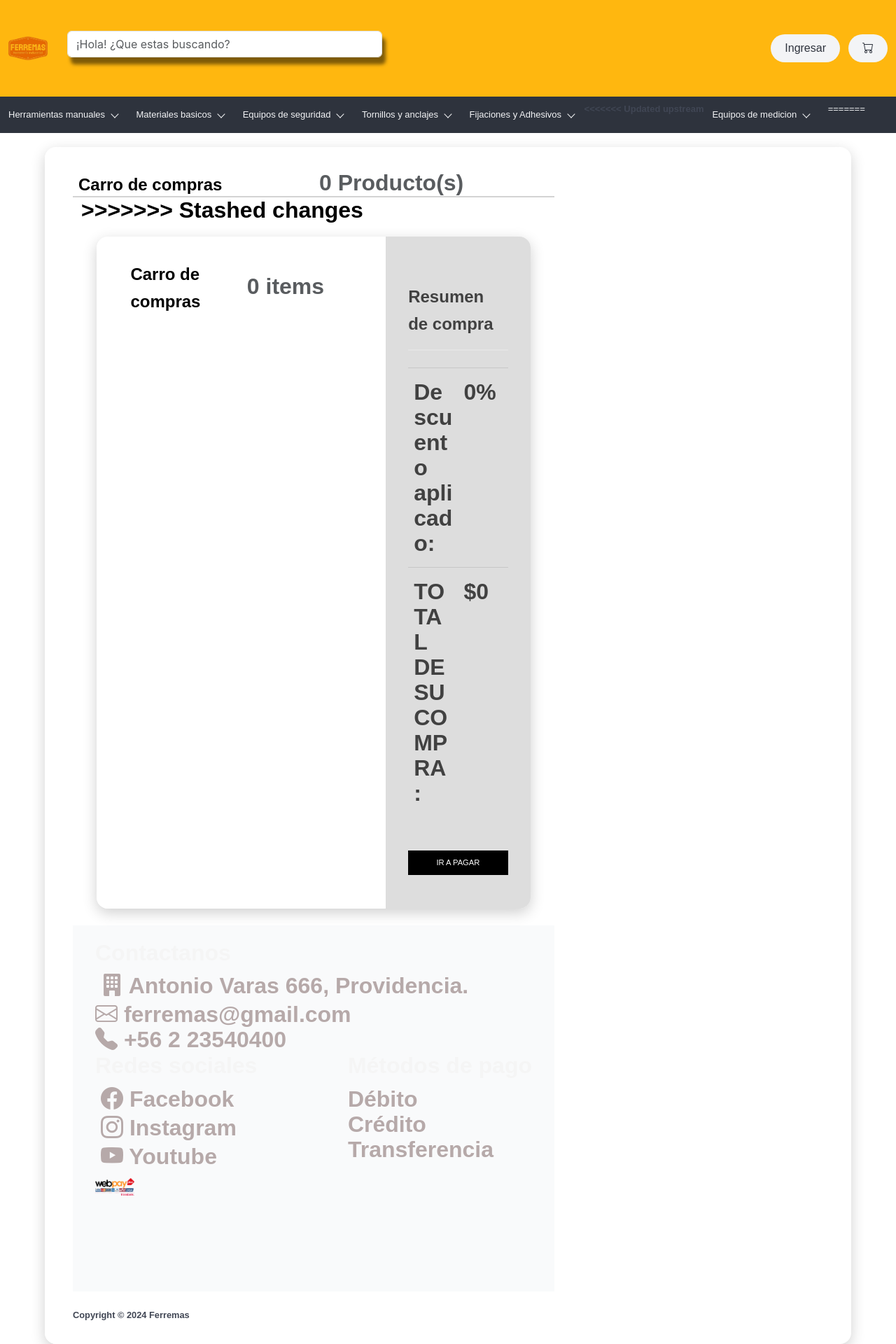
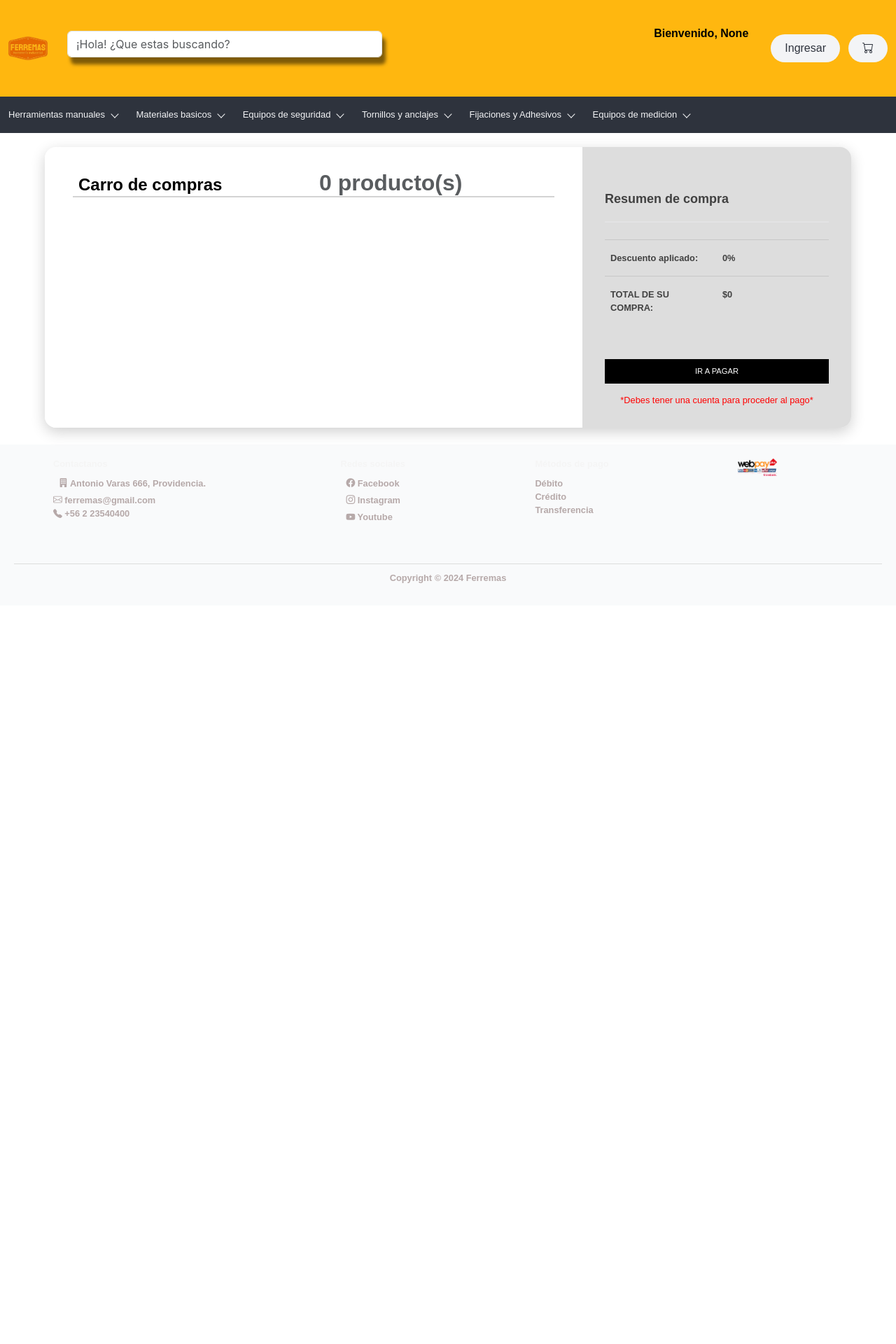
Before and after one commit to Alarconluis099/FERRAMAS, a Flask app: page /Carrito in a window 1280 px wide. Shown: the whole page at 70% size. After the commit the page ends 833 px from the top, so only its background shows below. Run offline with Flask 3, Linux system fonts and the light colour scheme; data that the repository does not hold is empty.

Commit message:
Visual fix

```diff
--- a/app/static/css/style_carrito.css
+++ b/app/static/css/style_carrito.css
@@ -139,6 +139,11 @@ body{
 
   width: 30px;
   height: 30px;
+}
+
+.informacion-importante{
+  color: red;
+  text-align:  center;
 }
 
 
@@ -297,3 +302,18 @@ a:hover{
   font-size: small;
   font-weight: lighter;
 }
+
+/* Usuario logeado */
+.usuario-navbar{
+  margin: 10px;
+  margin-top: 20px;
+  padding: 10px;
+  text-align: center;
+  font-size: medium;
+}
+
+.usuario-navbar h1{
+  color: black;
+  font-weight: bold;
+
+}
--- a/app/templates/carrito.html
+++ b/app/templates/carrito.html
@@ -34,6 +34,9 @@
           </div>
 
           <div class="navbar-end">
+            <div class="usuario-navbar">
+              <h1>Bienvenido, {{ usuario }}</h1>
+            </div>
             <div class="navbar-item">
               <div class="buttons">
                 <a href="Login" class="button is-light is-rounded">
@@ -199,7 +202,6 @@
                       </div>
                     </div>
                   </div>
-<<<<<<< Updated upstream
 
 
                   <div id="navbarBasicExample" class="navbar-menu">
@@ -220,48 +222,6 @@
                             Medidor distancia
                           </a>
                         </div>
-=======
-
-
-      </nav>
-
-      <!-- BODY -->
-
-      <!--Carro de compras-->
-
-
-      <div class="card"> <!--Columna productos-->
-        <div class="row">
-            <div class="col-md-8 cart">
-                <div class="title">
-                    <div class="row">
-                        <div class="col"><h4><b>Carro de compras</b></h4></div>
-                        <div class="col align-self-center text-right text-muted">{{ pedidos|length }} Producto(s)</div>
-                        <div class="info-producto">
-                            <ul>
-                                {% for pedido in pedidos %}
-                                    <li>
-                                      <div class="informacion-producto">
-                                        <p>{{ pedido['nom_pedido'] }}</p> <!-- Nombre -->
-                                        <a> {{ pedido['desc_pedido'] }}</a> <!-- Categoria -->
-                                      </div>
-
-                                      <div class="acciones-producto">
-                                        <p>${{ pedido['precio_total'] }}</p> <!-- Precio -->
-
-                                        <form method="POST" action="{{ url_for('disminuir_cantidad', product_id=pedido['id_pedido']) }}">
-                                            <button type="submit">-</button>
-                                        </form>
-                                        <p>{{ pedido['cantidad_total'] }}</p> <!-- Cantidad -->
-                                        <form method="POST" action="{{ url_for('aumentar_cantidad', product_id=pedido['id_pedido']) }}">
-                                            <button type="submit">+</button>
-                                        </form>
-                                      </div>
-
-                                    </li>
-                                {% endfor %}
-                            </ul>
->>>>>>> Stashed changes
                       </div>
                     </div>
 
@@ -276,21 +236,29 @@
                 <div class="title">
                     <div class="row">
                         <div class="col"><h4><b>Carro de compras</b></h4></div>
-                          <div class="col align-self-center text-right text-muted">{{ pedidos|length }} items</div>
-                          <div>
+                        <div class="col align-self-center text-right text-muted">{{ pedidos|length }} producto(s)</div>
+                        <div class="info-producto">
                             <ul>
                                 {% for pedido in pedidos %}
                                     <li>
-                                          <p>{{ pedido['nom_pedido'] }}</p>
-                                          <p>{{ pedido['desc_pedido'] }}</p>
-                                          <p>${{ pedido['precio_pedido'] }}</p>
-                                          <p>{{ pedido['cantidad_total'] }}</p>
+                                      <div class="informacion-producto">
+                                        <p>{{ pedido['nom_pedido'] }}</p> <!-- Nombre -->
+                                        <p>{{ pedido['desc_pedido'] }}</p> <!-- Categoria -->
+                                      </div>
+
+
+                                      <div class="acciones-producto">
+                                        <p>${{ pedido['precio_pedido'] }}</p>  <!-- Precio -->
+
                                         <form method="POST" action="{{ url_for('disminuir_cantidad', id_pedido=pedido['id_pedido']) }}">
                                             <button type="submit">-</button>
                                         </form>
+                                        <p>{{ pedido['cantidad_total'] }}</p>  <!-- Cantidad -->
                                         <form method="POST" action="{{ url_for('aumentar_cantidad', product_id=pedido['id_pedido']) }}">
                                             <button type="submit">+</button>
                                         </form>
+                                      </div>
+
                                     </li>
                                 {% endfor %}
                             </ul>
@@ -324,6 +292,9 @@
                     <input type="hidden" name="amount" value="{{ total_con_descuento }}">
                     <button class="btn">IR A PAGAR</button>
                 </form>
+                <div class="informacion-importante">
+                  <h1>*Debes tener una cuenta para proceder al pago*</h1>
+                </div>
             </div>
         </div>
     </div>
--- a/app/templates/equipos-medicion.html
+++ b/app/templates/equipos-medicion.html
@@ -34,6 +34,9 @@
           </div>
 
           <div class="navbar-end">
+            <div class="usuario-navbar">
+              <h1>Bienvenido, {{ usuario }}</h1>
+            </div>
             <div class="navbar-item">
               <div class="buttons">
                 <a href="Login" class="button is-light is-rounded">
--- a/app/templates/equipos-seguridad.html
+++ b/app/templates/equipos-seguridad.html
@@ -34,6 +34,9 @@
           </div>
 
           <div class="navbar-end">
+            <div class="usuario-navbar">
+              <h1>Bienvenido, {{ usuario }}</h1>
+            </div>
             <div class="navbar-item">
               <div class="buttons">
                 <a href="Login" class="button is-light is-rounded">
--- a/app/templates/fijaciones-adhesivos.html
+++ b/app/templates/fijaciones-adhesivos.html
@@ -34,6 +34,9 @@
           </div>
 
           <div class="navbar-end">
+            <div class="usuario-navbar">
+              <h1>Bienvenido, {{ usuario }}</h1>
+            </div>
             <div class="navbar-item">
               <div class="buttons">
                 <a href="Login" class="button is-light is-rounded">
--- a/app/templates/herramientas-manuales.html
+++ b/app/templates/herramientas-manuales.html
@@ -34,6 +34,9 @@
           </div>
 
           <div class="navbar-end">
+            <div class="usuario-navbar">
+              <h1>Bienvenido, {{ usuario }}</h1>
+            </div>
             <div class="navbar-item">
               <div class="buttons">
                 <a href="Login" class="button is-light is-rounded">
--- a/app/templates/login.html
+++ b/app/templates/login.html
@@ -34,6 +34,9 @@
           </div>
 
           <div class="navbar-end">
+            <div class="usuario-navbar">
+              <h1>Bienvenido, {{ usuario }}</h1>
+            </div>
             <div class="navbar-item">
               <div class="buttons">
                 <a href="Login" class="button is-light is-rounded">
--- a/app/templates/materiales-basicos.html
+++ b/app/templates/materiales-basicos.html
@@ -34,6 +34,9 @@
           </div>
 
           <div class="navbar-end">
+            <div class="usuario-navbar">
+              <h1>Bienvenido, {{ usuario }}</h1>
+            </div>
             <div class="navbar-item">
               <div class="buttons">
                 <a href="Login" class="button is-light is-rounded">
--- a/app/templates/registro.html
+++ b/app/templates/registro.html
@@ -34,6 +34,9 @@
           </div>
 
           <div class="navbar-end">
+            <div class="usuario-navbar">
+              <h1>Bienvenido, {{ usuario }}</h1>
+            </div>
             <div class="navbar-item">
               <div class="buttons">
                 <a href="Login" class="button is-light is-rounded">
--- a/app/templates/tornillos-anclajes.html
+++ b/app/templates/tornillos-anclajes.html
@@ -34,6 +34,9 @@
           </div>
 
           <div class="navbar-end">
+            <div class="usuario-navbar">
+              <h1>Bienvenido, {{ usuario }}</h1>
+            </div>
             <div class="navbar-item">
               <div class="buttons">
                 <a href="Login" class="button is-light is-rounded">
```
Also changed, not shown: app/static/css/style_inicio.css (+18 -0 lines), app/static/css/style_login.css (+16 -1 lines), app/static/css/style_productos.css (+15 -0 lines), app/templates/inicio.html (+7 -3 lines). Lines whose indentation alone changed are shown as unchanged.
